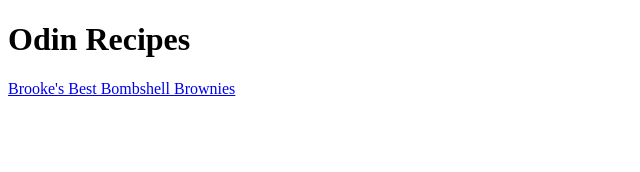
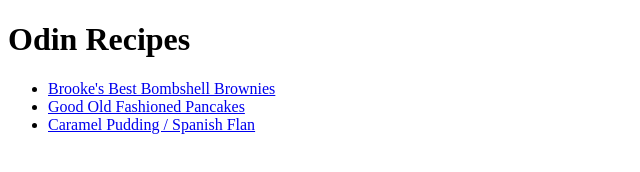
Before and after one commit to araujodanield/odin-recipes, a plain HTML site: page index.html in a window 1280 px wide. Shown: the whole page, without its empty margins (0-640 px from the left). Drawn offline with Linux system fonts and the light colour scheme.

Commit message:
Create a homepage with a list of recipes

```diff
--- a/index.html
+++ b/index.html
@@ -8,6 +8,10 @@
 
 <body>
     <h1>Odin Recipes</h1>
-    <a href="recipes/brownie.html">Brooke's Best Bombshell Brownies</a>
+    <ul>
+        <li><a href="recipes/brownie.html">Brooke's Best Bombshell Brownies</a></li>
+        <li><a href="recipes/pancakes.html">Good Old Fashioned Pancakes</a></li>
+        <li><a href="recipes/pudding.html">Caramel Pudding / Spanish Flan</a></li>
+    </ul>
 </body>
 </html>
```
